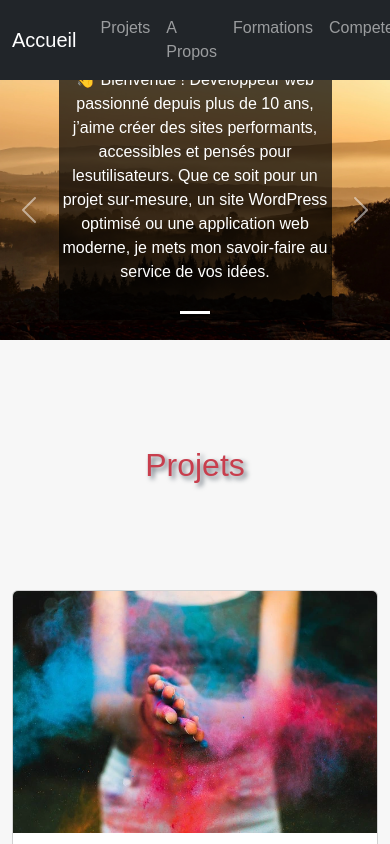
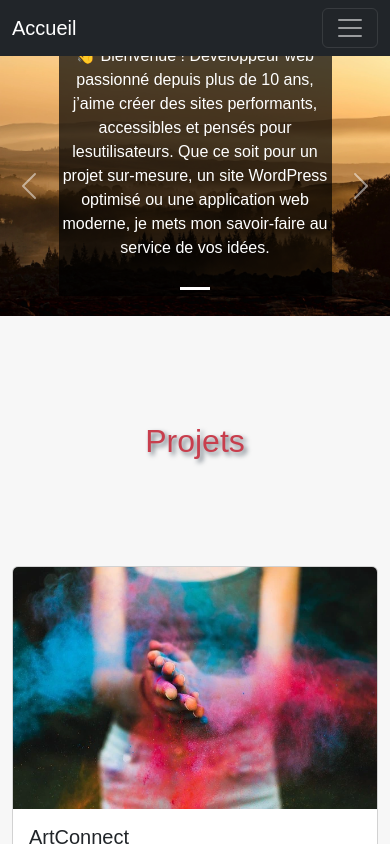
Before and after one commit to ddez/portefolio, a React (Vite) app: page / in a window 390 px wide. Shown: the top 844 px of the page. Built offline with nearby package versions, Linux system fonts and the light colour scheme.

Commit message:
Mise en place du menu hamburger

```diff
--- a/src/components/Header.jsx
+++ b/src/components/Header.jsx
@@ -4,9 +4,11 @@ const Header = () => {
   return (
     <>
       <div id="accueil"></div>
-      <Navbar bg="dark" data-bs-theme="dark" sticky="top">
+      <Navbar bg="dark" data-bs-theme="dark" sticky="top" expand="md">
         <Container>
           <Navbar.Brand href="#accueil">Accueil</Navbar.Brand>
+          <Navbar.Toggle aria-controls="basic-navbar-nav" />
+          <Navbar.Collapse id="basic-navbar-nav">
             <Nav className="me-auto">
               <Nav.Link href="#projets">Projets</Nav.Link>
               <Nav.Link href="#apropos">A Propos</Nav.Link>
@@ -14,6 +16,8 @@ const Header = () => {
               <Nav.Link href="#competences">Competences</Nav.Link>
               <Nav.Link href="#contact">Contact</Nav.Link>
             </Nav>
+          </Navbar.Collapse>
+
         </Container>
       </Navbar>
     </>
```
Lines whose indentation alone changed are shown as unchanged.
